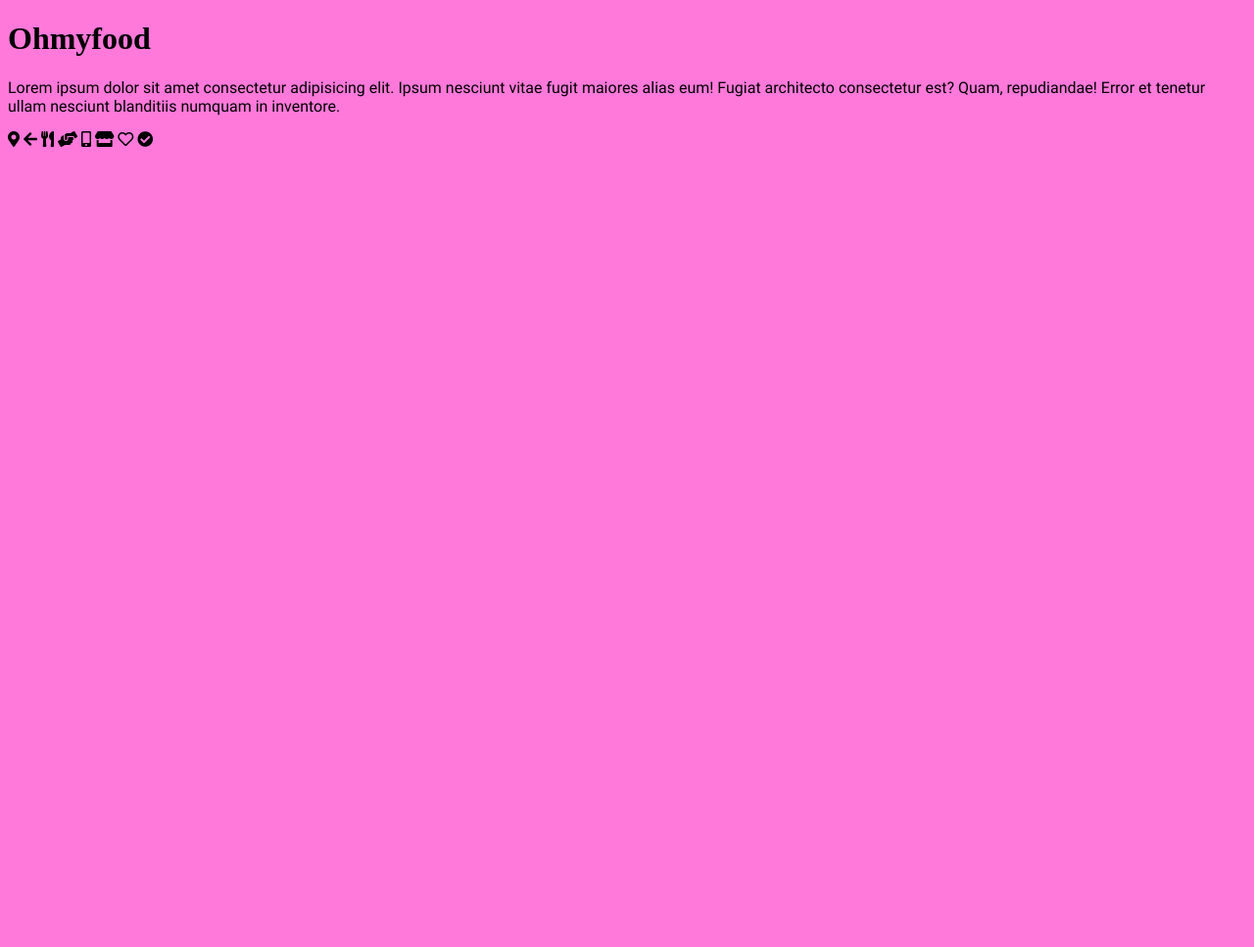
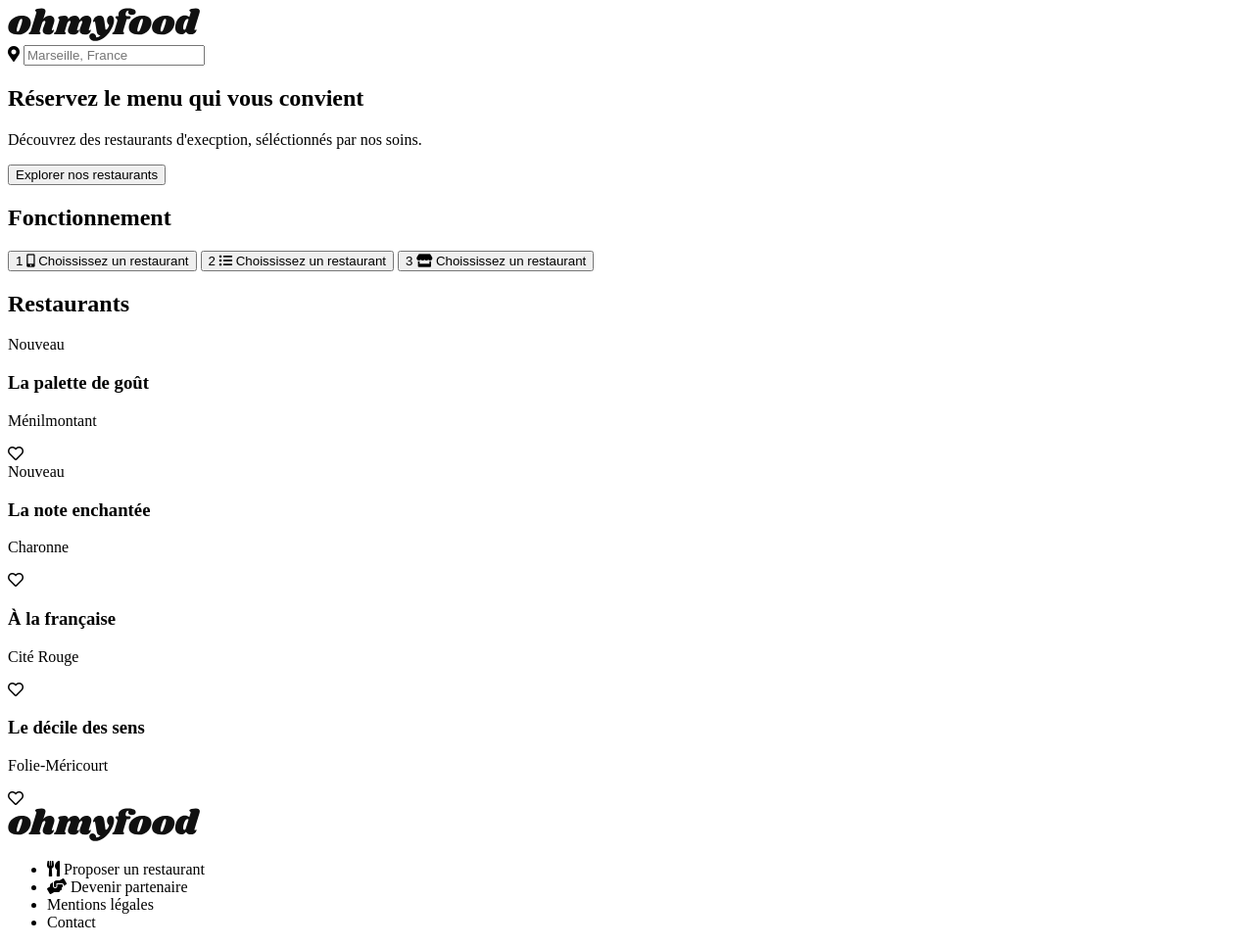
Before and after one commit to LionelPinheiroDuarte/LionelPinheiro_3_20042021, a website: page index.html in a window 1280 px wide. Shown: the whole page at 98% size. Before the commit the page ends 800 px from the top, so only its background shows below. Drawn offline with Linux system fonts and the light colour scheme; a web font is replaced by a local one.

Commit message:
HTML first draft

```diff
--- a/index.html
+++ b/index.html
@@ -9,15 +9,110 @@
     <title>Ohmyfood</title>
 </head>
 <body>
-    <h1>Ohmyfood</h1>
-    <p>Lorem ipsum dolor sit amet consectetur adipisicing elit. Ipsum nesciunt vitae fugit maiores alias eum! Fugiat architecto consectetur est? Quam, repudiandae! Error et tenetur ullam nesciunt blanditiis numquam in inventore.</p>
-    <i class="fas fa-map-marker-alt"></i>
+    <header>
+        <img src="./assets/images/logo/ohmyfood@2x.svg" alt="Oh my food logo">
+        <form action="">
+            <i class="fas fa-map-marker-alt"></i>
+            <input type="text" placeholder="Marseille, France">
+        </form>
+    </header>
+    <main>
+        <section>
+            <h2>Réservez le menu qui vous convient</h2>
+            <p>Découvrez des restaurants d'execption, séléctionnés par nos soins.</p>
+            <button>Explorer nos restaurants</button>
+        </section>
+        <section>
+            <h2>Fonctionnement</h2>
+            <button>
+                <span>1</span>
+                <i class="fas fa-mobile-alt"></i>
+                Choississez un restaurant
+            </button>
+            <button>
+                <span>2</span>
+                <i class="fas fa-list-ul"></i>
+                Choississez un restaurant
+            </button>
+            <button>
+                <span>3</span>
+                <i class="fas fa-store"></i>
+                Choississez un restaurant
+            </button>
+        </section>
+        <section>
+            <h2>Restaurants</h2>
+            <article>
+                <div class="img1">
+                    <span>Nouveau</span>
+                </div>
+                <div>
+                    <div>
+                        <h3>La palette de goût</h3>
+                        <p>Ménilmontant</p>
+                    </div>
+                    <i class="far fa-heart"></i>
+                </div>
+            </article>
+            <article>
+                <div class="img2">
+                    <span>Nouveau</span>
+                </div>
+                <div>
+                    <div>
+                        <h3>La note enchantée</h3>
+                        <p>Charonne</p>
+                    </div>
+                    <i class="far fa-heart"></i>
+                </div>
+            </article>
+            <article>
+                <div class="img3"></div>
+                <div>
+                    <div>
+                        <h3>À la française</h3>
+                        <p>Cité Rouge</p>
+                    </div>
+                    <i class="far fa-heart"></i>
+                </div>
+            </article>
+            <article>
+                <div class="img4"></div>
+                <div>
+                    <div>
+                        <h3>Le décile des sens</h3>
+                        <p>Folie-Méricourt</p>
+                    </div>
+                    <i class="far fa-heart"></i>
+                </div>
+            </article>
+        </section>
+    </main>
+    <footer>
+        <img src="./assets/images/logo/ohmyfood@2x.svg" alt="Oh my food logo">
+        <ul>
+            <li>
+                <i class="fas fa-utensils"></i>
+                Proposer un restaurant
+            </li>
+            <li>
+                <i class="fas fa-hands-helping"></i>
+                Devenir partenaire
+            </li>
+            <li>
+                Mentions légales
+            </li>
+            <li>
+                Contact
+            </li>
+        </ul>
+    </footer>
+    <!-- <i class="fas fa-map-marker-alt"></i>
     <i class="fas fa-arrow-left"></i>
     <i class="fas fa-utensils"></i>
     <i class="fas fa-hands-helping"></i>
-    <i class="fas fa-mobile-alt"></i>
     <i class="fas fa-store"></i>
     <i class="far fa-heart"></i>
-    <i class="fas fa-check-circle"></i>
+    <i class="fas fa-check-circle"></i> -->
 </body>
 </html>
--- /dev/null
+++ b/menu_page_1.html
@@ -0,0 +1,120 @@
+<!DOCTYPE html>
+<html lang="en">
+<head>
+    <meta charset="UTF-8">
+    <meta http-equiv="X-UA-Compatible" content="IE=edge">
+    <meta name="viewport" content="width=device-width, initial-scale=1.0">
+    <link rel="stylesheet" href=".public/css/style.css">
+    <link rel="stylesheet" href="node_modules/@fortawesome/fontawesome-free/css/all.css">
+    <title>Ohmyfood</title>
+</head>
+<body>
+    <header>
+        <a href="./index.html">
+            <i class="fas fa-arrow-left"></i>
+        </a>
+        <img src="./assets/images/logo/ohmyfood@2x.svg" alt="Oh my food logo">
+
+    </header>
+    <main>
+        <section>
+            <div>
+                <h1>À la française</h1>
+                <i class="far fa-heart"></i>
+            </div>
+            <div>
+                <h2>entrées</h2>
+                <article>
+                    <div>
+                       <h3>Tartare de poulpe acidulé</h3>
+                        <p>Aux zestes d'orange</p>
+                    </div>
+                    <p>25€</p>
+                </article>
+                <article>
+                    <div>
+                       <h3>Velouté de légumes d'antan</h3>
+                        <p>Carotte, panais, topinambour</p>
+                    </div>
+                    <p>35€</p>
+                </article>
+                <article>
+                    <div>
+                       <h3>Soupe à l'oignon</h3>
+                        <p>Revisitée</p>
+                    </div>
+                    <p>20€</p>
+                </article>
+            </div>
+            <div>
+                <h2>plats</h2>
+                <article>
+                    <div>
+                       <h3>Coquilles Saint-Jacques</h3>
+                        <p>Accompagnées d'une purée de panais</p>
+                    </div>
+                    <p>40€</p>
+                </article>
+                <article>
+                    <div>
+                       <h3>Magret de canard</h3>
+                        <p>Et parmentier de pommes de terre</p>
+                    </div>
+                    <p>35€</p>
+                </article>
+                <article>
+                    <div>
+                       <h3>Pigeonneau d’Ille-et-Vilaine</h3>
+                        <p>Sur son lit de gnocchis aux légumes</p>
+                    </div>
+                    <p>44€</p>
+                </article>
+            </div>
+            <div>
+                <h2>desserts</h2>
+                <article>
+                    <div>
+                       <h3>Pétales de violettes glacés</h3>
+                        <p>Et purée de noisettes</p>
+                    </div>
+                    <p>18€</p>
+                </article>
+                <article>
+                    <div>
+                       <h3>Fondant au chocolat</h3>
+                        <p>Revisité</p>
+                    </div>
+                    <p>22€</p>
+                </article>
+                <article>
+                    <div>
+                        <h3>Millefeuille croustillant</h3>
+                        <p>Myrtilles et pâte d’amande</p>
+                    </div>
+                    <p>23€</p>
+                </article>
+            </div>
+            <button>Commander</button>
+        </section>
+    </main>
+    <footer>
+        <img src="./assets/images/logo/ohmyfood@2x.svg" alt="Oh my food logo">
+        <ul>
+            <li>
+                <i class="fas fa-utensils"></i>
+                Proposer un restaurant
+            </li>
+            <li>
+                <i class="fas fa-hands-helping"></i>
+                Devenir partenaire
+            </li>
+            <li>
+                Mentions légales
+            </li>
+            <li>
+                Contact
+            </li>
+        </ul>
+    </footer>
+</body>
+</html>
--- a/styles/sass/main.scss
+++ b/styles/sass/main.scss
@@ -1,14 +1,2 @@
-@import "./utils/variables";
+@import "./utils/_variables";
 @import "./utils/fonts";
-
-body {
-  background-color: $secondary-color;
-}
-
-h1 {
-  font-family: "Shrikhand";
-}
-
-p {
-  font-family: "Roboto";
-}
```
Also changed, not shown: .public/css/style.css, 1 other file.
